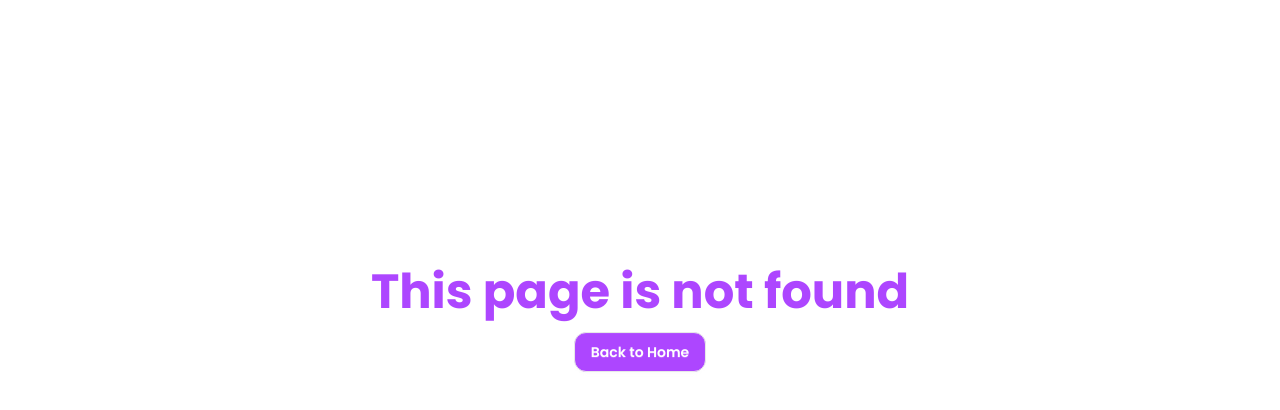
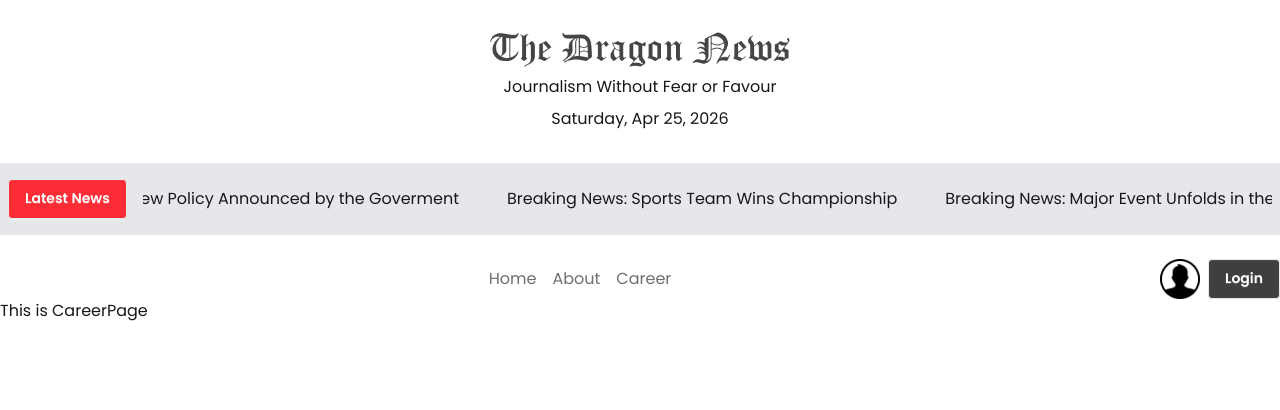
Before and after one commit to kouser-ahamed/dragon-news-nextjs, a Next.js app: page /career in a window 1280 px wide. Before the commit this address had no page. Shown: the top 410 px of the page. Built offline with nearby package versions, Linux system fonts and the light colour scheme.

Commit message:
Implement Navbar component with navigation links and user login button; add About and Career pages

```diff
--- /dev/null
+++ b/src/app/(main)/about-us/page.jsx
@@ -0,0 +1,11 @@
+import React from 'react';
+
+const AboutUsPage = () => {
+    return (
+        <div>
+            This is About Page
+        </div>
+    );
+};
+
+export default AboutUsPage;
--- /dev/null
+++ b/src/app/(main)/career/page.jsx
@@ -0,0 +1,11 @@
+import React from 'react';
+
+const CareerPage = () => {
+    return (
+        <div>
+            This is CareerPage
+        </div>
+    );
+};
+
+export default CareerPage;
--- a/src/components/shared/Navbar.jsx
+++ b/src/components/shared/Navbar.jsx
@@ -1,11 +1,31 @@
-import React from 'react';
+import Link from "next/link";
+import React from "react";
+import userAvatar from "@/assets/user.png";
+import Image from "next/image";
 
 const Navbar = () => {
-    return (
-        <div>
-            Navbar
-        </div>
-    );
+  return (
+    <div className="flex justify-between container mx-auto gap-4 mt-6">
+        <div> </div>
+      <ul className="flex justify-between items-center gap-4 text-[#706F6F]">
+        <li>
+          <Link href={"/"}>Home</Link>
+        </li>
+        <li>
+          <Link href={"/about-us"}>About</Link>
+        </li>
+        <li>
+          <Link href={"/career"}>Career</Link>
+        </li>
+      </ul>
+      <div className="flex gap-2 items-center">
+        <Image src={userAvatar} alt="userAvatar" width={40} height={4} />
+        <button className="btn bg-[#403F3F] text-white">
+          <Link href={"/login"}>Login</Link>
+        </button>
+      </div>
+    </div>
+  );
 };
 
 export default Navbar;
```
